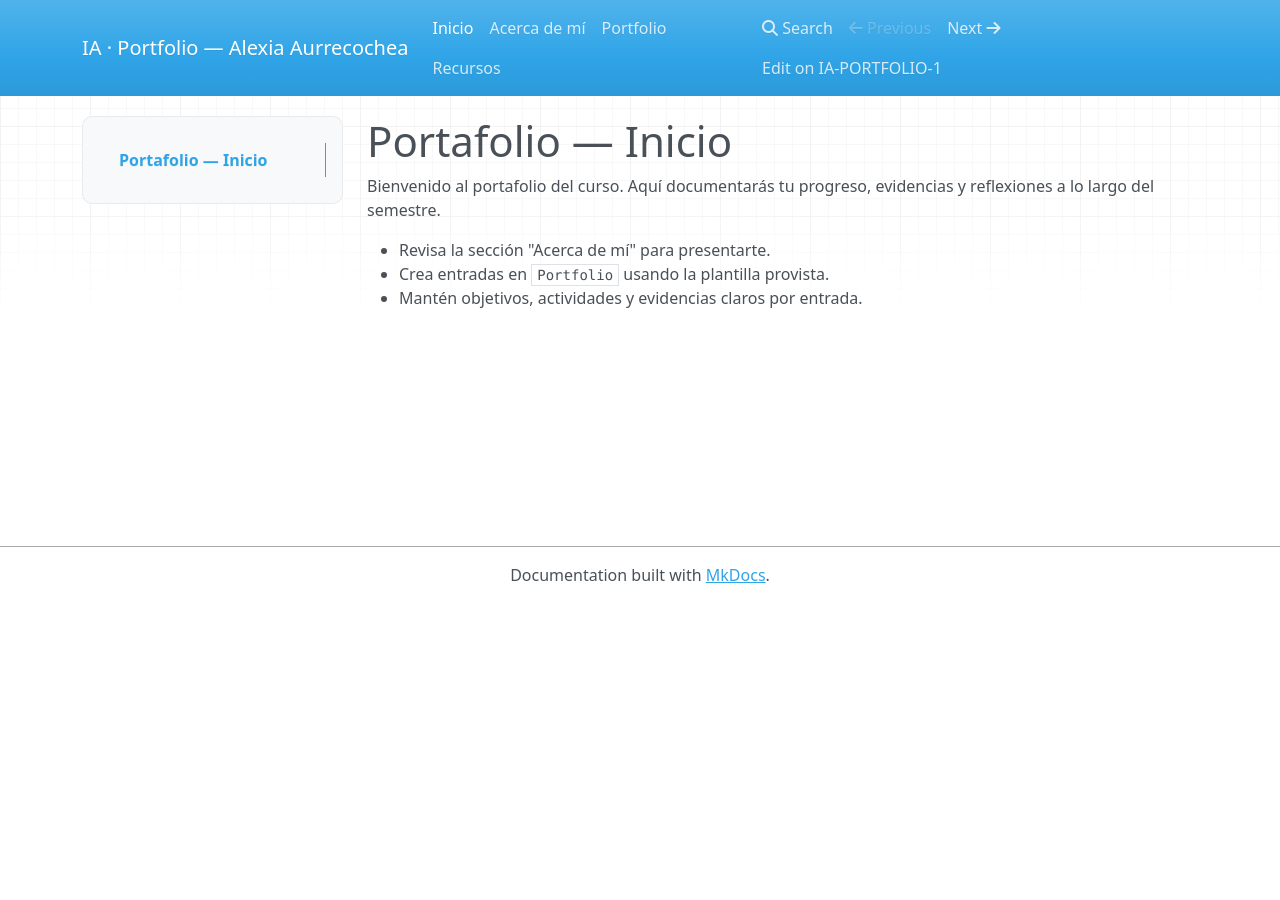
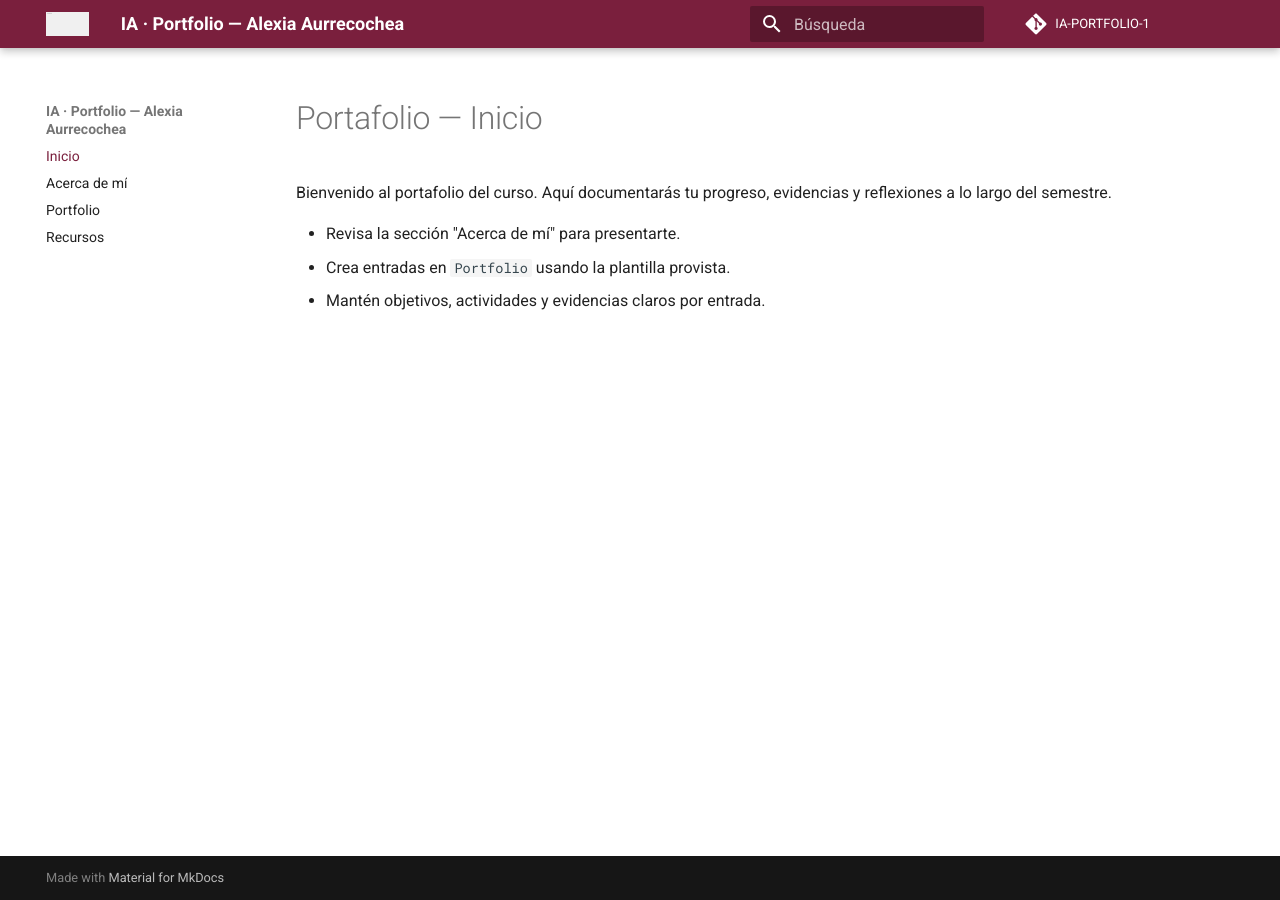
Before and after one commit to aleaurre/Ingenieria_de_Datos, an MkDocs documentation site: the page built from docs/index.md, in a window 1280 px wide. Built offline with MkDocs 1.6.1 and Material for MkDocs 9.7.7, drawn with Linux system fonts in a browser that asks for light colours; nearby versions of some CDN libraries; comment, search, counter and statistics services are not loaded.

Commit message:
Theme Correction

```diff
--- a/mkdocs.yml
+++ b/mkdocs.yml
@@ -6,7 +6,7 @@ repo_name: IA-PORTFOLIO-1
 site_dir: site
 
 theme:
-  name: mkdocs-material
+  name: material
   language: es
   logo: assets/placeholder.png
   favicon: assets/placeholder.png
@@ -16,6 +16,10 @@ theme:
     - navigation.top
     - toc.integrate
     - content.code.copy
+  palette:
+    - scheme: default
+      primary: custom
+      accent: custom
 
 plugins:
   - search
@@ -35,11 +39,5 @@ markdown_extensions:
 
 edit_uri: blob/main/docs/
 
-theme:
-  palette:
-    - scheme: default
-      primary: custom
-      accent: custom
-
 extra_css:
   - assets/extra.css
```
